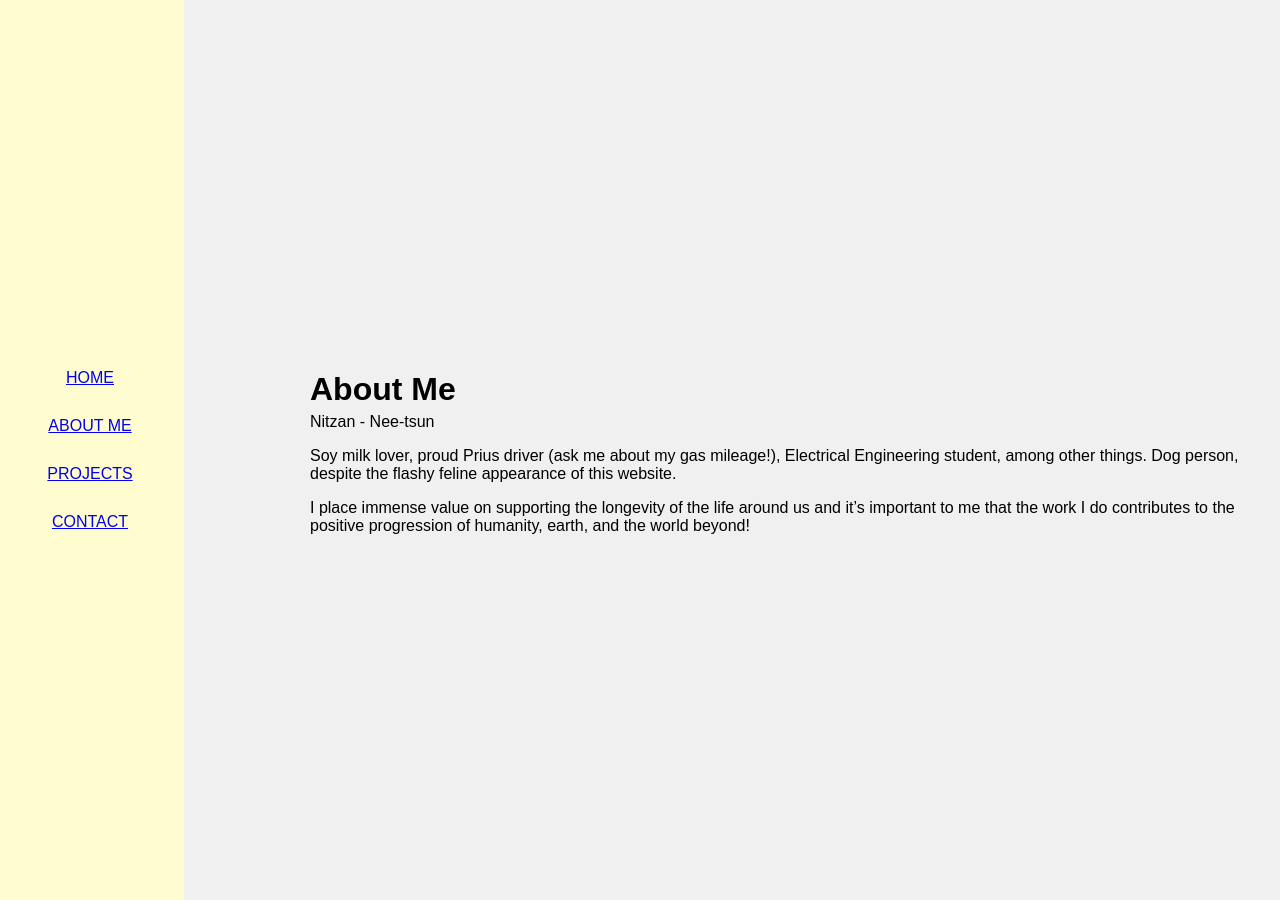
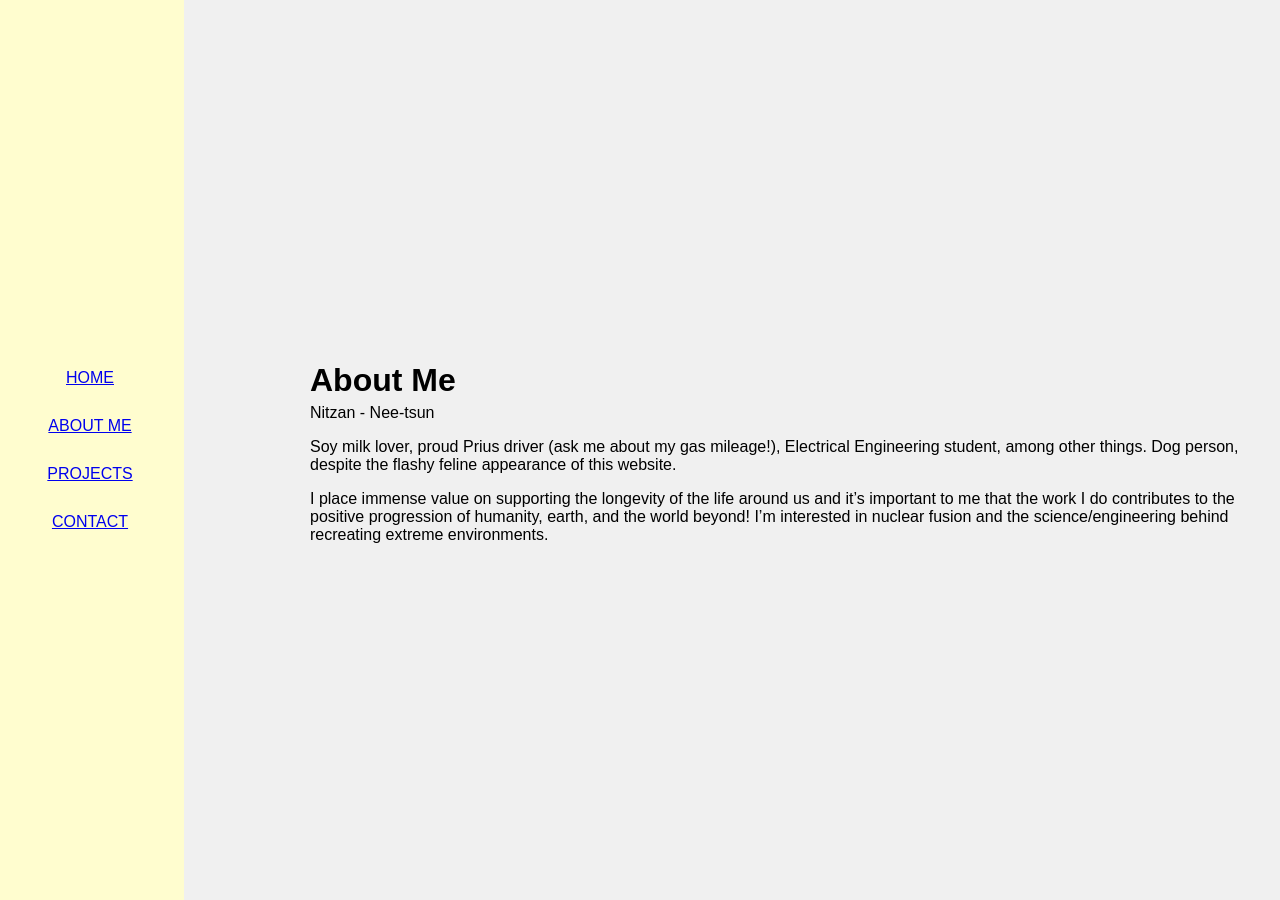
Before and after one commit to nben6405/nben6405.github.io, a Jekyll site: the page built from about.md, in a window 1280 px wide. Built offline with Jekyll 4.4.1, drawn with Linux system fonts in a browser that asks for light colours; some web fonts are replaced.

Commit message:
Update about.md

```diff
--- a/about.md
+++ b/about.md
@@ -9,4 +9,4 @@
 
 Soy milk lover, proud Prius driver (ask me about my gas mileage!), Electrical Engineering student, among other things. Dog person, despite the flashy feline appearance of this website.
 
-I place immense value on supporting the longevity of the life around us and it's important to me that the work I do contributes to the positive progression of humanity, earth, and the world beyond!
+I place immense value on supporting the longevity of the life around us and it's important to me that the work I do contributes to the positive progression of humanity, earth, and the world beyond! I'm interested in nuclear fusion and the science/engineering behind recreating extreme environments.
```
